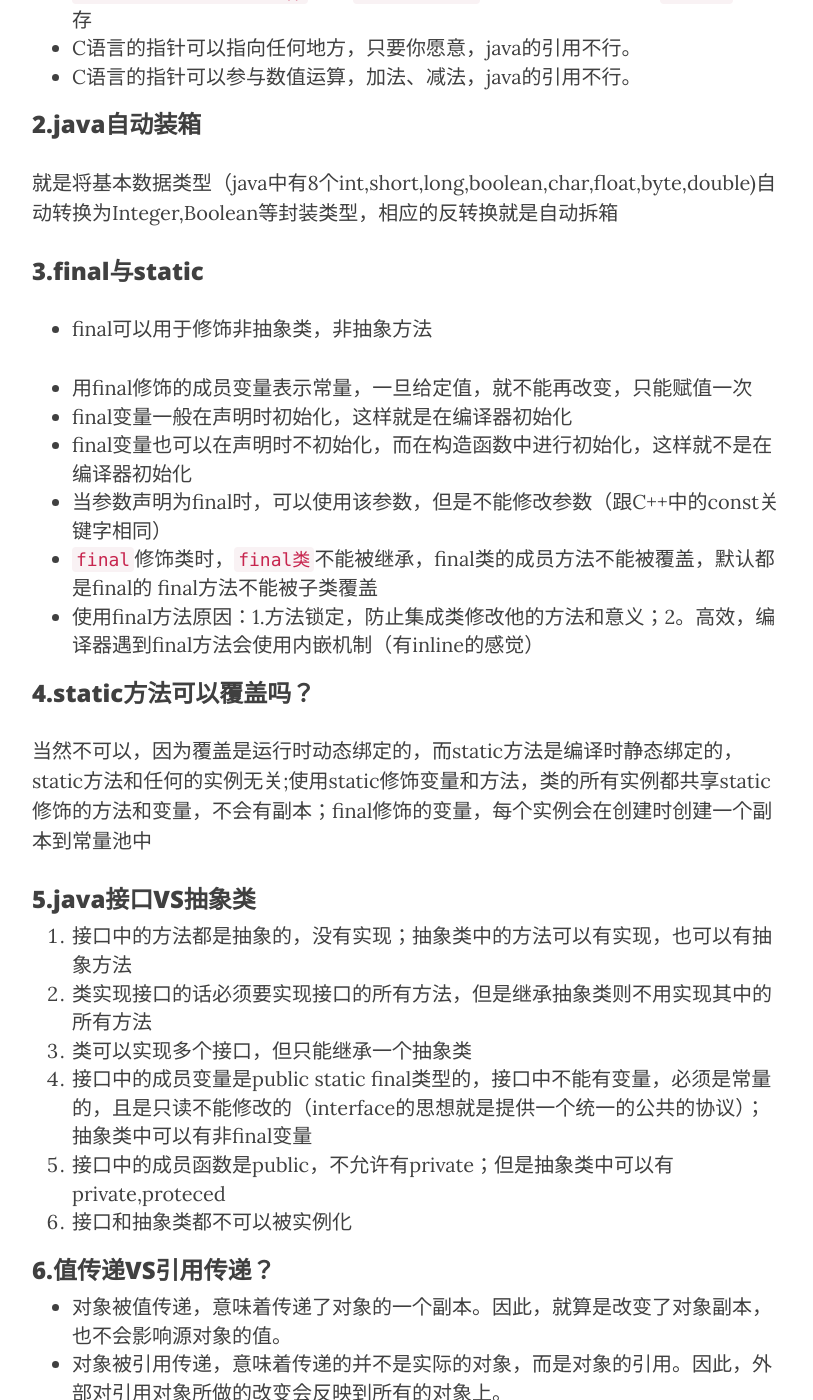
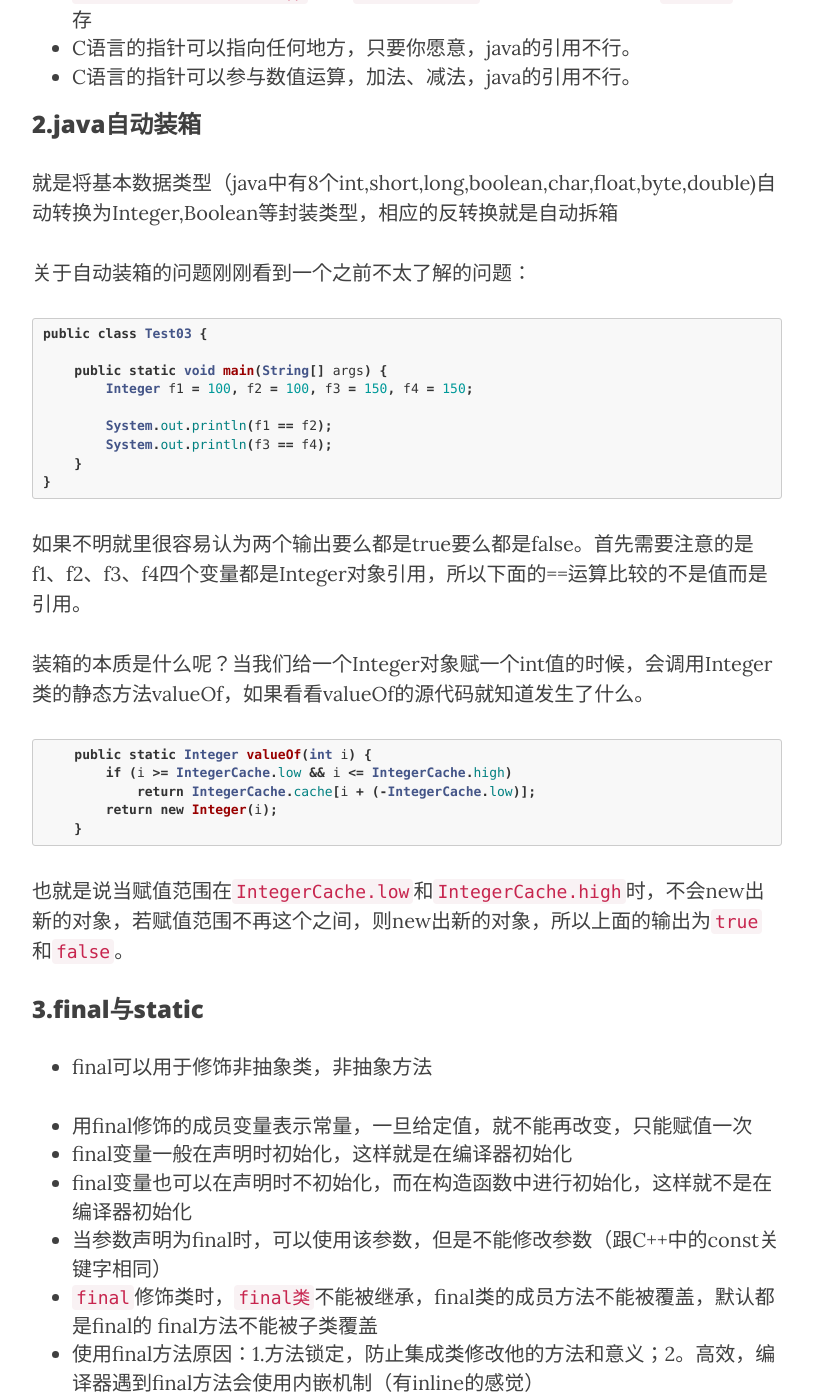
Before and after one commit to JayYangSS/JayYangSS.github.io, a Jekyll site: the page built from _posts/2016-02-23-Java-Interview.markdown, in a window 1280 px wide and 1400 px high, scrolled down 732 px. Shown: the whole window, without its empty margins (233-1046 px from the left). Built offline with Jekyll 4.4.1, drawn with Linux system fonts in a browser that asks for light colours; nearby versions of some CDN libraries; comment, search, counter and statistics services are not loaded.

````diff
--- a/_posts/2016-02-23-Java-Interview.markdown
+++ b/_posts/2016-02-23-Java-Interview.markdown
@@ -19,6 +19,35 @@ tags:
 
 ### 2.java自动装箱
 就是将基本数据类型（java中有8个int,short,long,boolean,char,float,byte,double)自动转换为Integer,Boolean等封装类型，相应的反转换就是自动拆箱
+
+关于自动装箱的问题刚刚看到一个之前不太了解的问题：
+
+```java
+public class Test03 {
+
+    public static void main(String[] args) {
+        Integer f1 = 100, f2 = 100, f3 = 150, f4 = 150;
+
+        System.out.println(f1 == f2);
+        System.out.println(f3 == f4);
+    }
+}
+```
+
+如果不明就里很容易认为两个输出要么都是true要么都是false。首先需要注意的是f1、f2、f3、f4四个变量都是Integer对象引用，所以下面的==运算比较的不是值而是引用。
+
+装箱的本质是什么呢？当我们给一个Integer对象赋一个int值的时候，会调用Integer类的静态方法valueOf，如果看看valueOf的源代码就知道发生了什么。
+
+```java
+    public static Integer valueOf(int i) {
+        if (i >= IntegerCache.low && i <= IntegerCache.high)
+            return IntegerCache.cache[i + (-IntegerCache.low)];
+        return new Integer(i);
+    }
+```
+
+也就是说当赋值范围在`IntegerCache.low`和`IntegerCache.high`时，不会new出新的对象，若赋值范围不再这个之间，则new出新的对象，所以上面的输出为`true`和`false`。
+
 
 ### 3.final与static
 * final可以用于修饰非抽象类，非抽象方法
````
Also changed, not shown: _posts/2016-03-08-Java-overload vs overide.markdown (added, +72 -0 lines).
